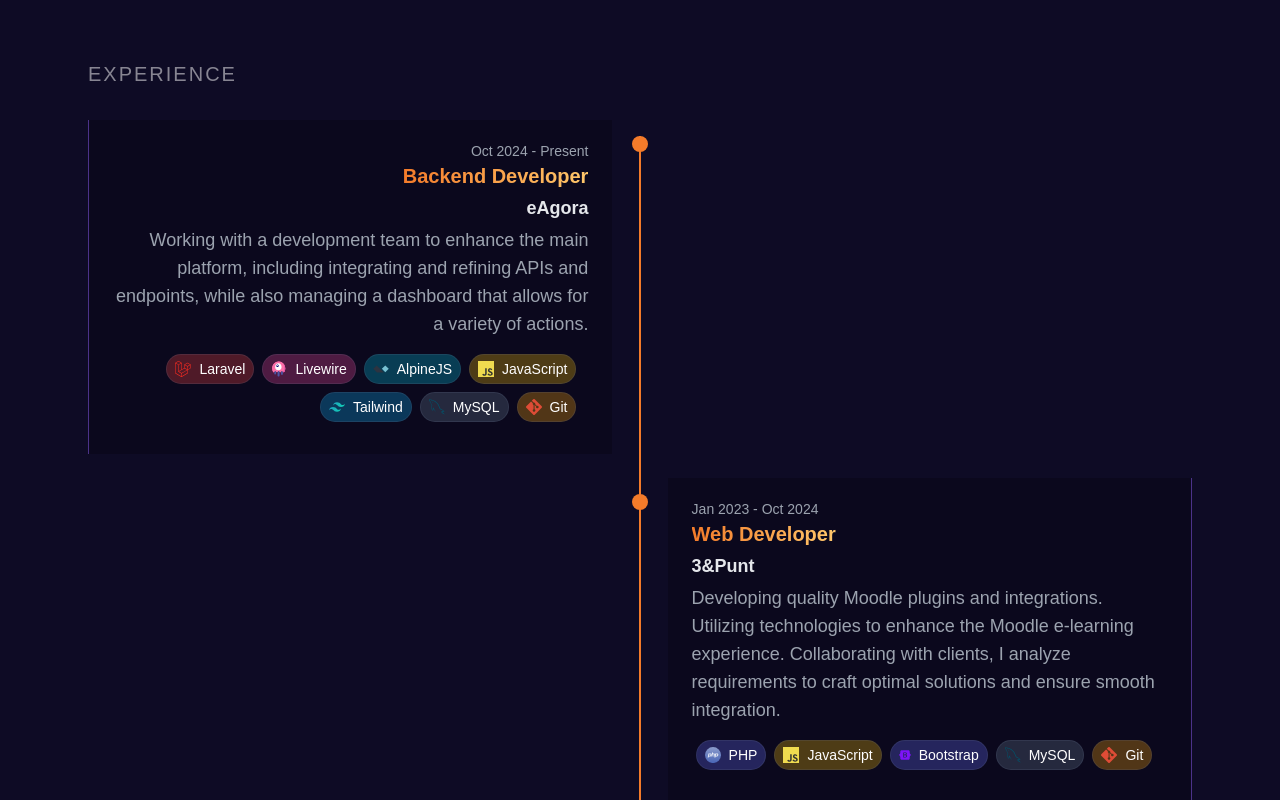
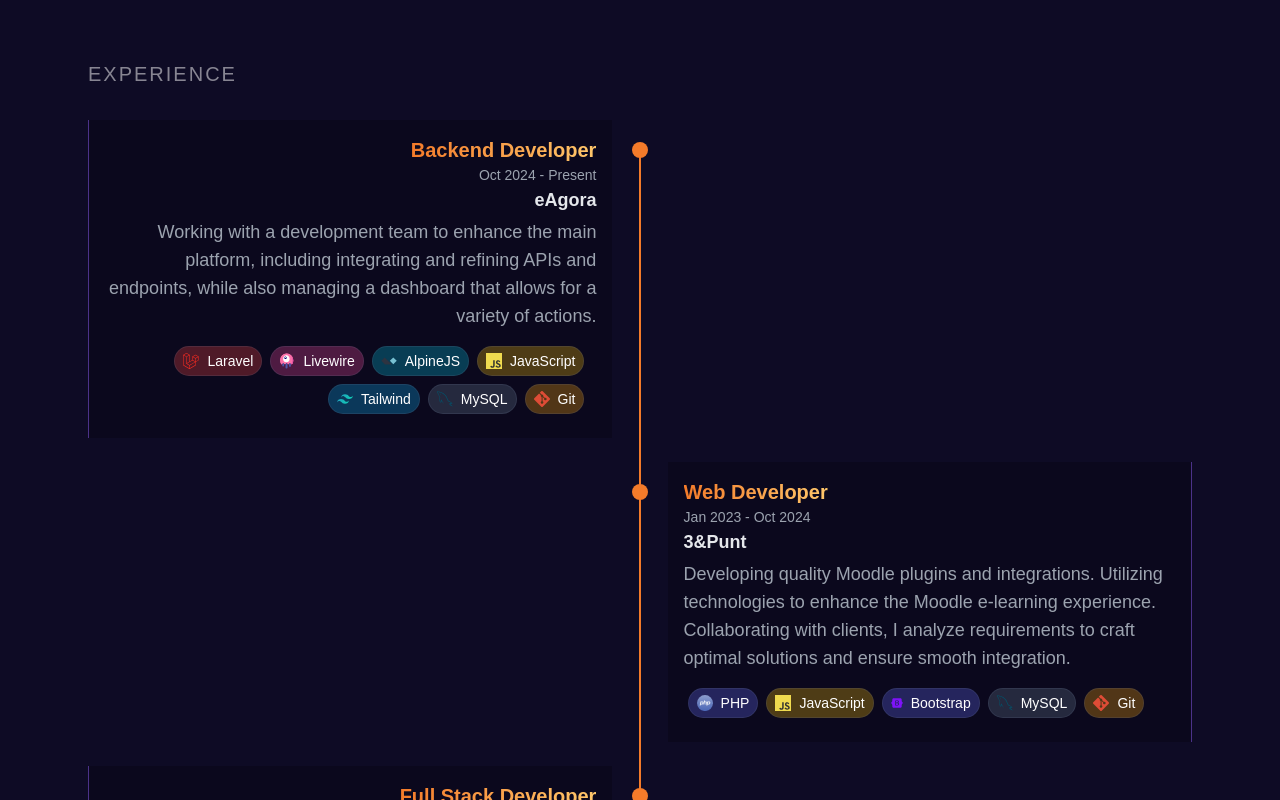
Before and after one commit to umigam3/personal-portfolio-v2, a Next.js app: page / in a window 1280 px wide. Shown: the part 1260-2060 px from the top of the page. Built offline with nearby package versions, Linux system fonts and the light colour scheme.

Commit message:
experience design

```diff
--- a/src/components/experience/Experience.tsx
+++ b/src/components/experience/Experience.tsx
@@ -25,7 +25,7 @@
     >
       <Title label="Experience" />
       <div className="relative h-full">
-        <div className="hidden lg:block absolute ml-2 lg:ml-0 left-0 top-4 lg:left-1/2 w-[2px] bg-[#F47B2A] transform -translate-x-1/2 h-full"></div>
+        <div className="absolute ml-2 lg:ml-0 left-0 top-4 lg:left-1/2 w-[2px] bg-[#F47B2A] transform -translate-x-1/2 h-[97%] mt-4"></div>
 
         <ExperienceCard
           date="Oct 2024 - Present"
--- a/src/components/experience/ExperienceCard.tsx
+++ b/src/components/experience/ExperienceCard.tsx
@@ -15,20 +15,20 @@
 }) {
   return (
     <div className="relative w-full pb-6">
-      <div className="hidden lg:block absolute ml-2 lg:ml-0 bg-[#F47B2A] w-4 h-4 rounded-full top-4 left-0 lg:left-1/2 transform -translate-x-1/2"></div>
+      <div className="absolute ml-2 lg:ml-0 bg-[#F47B2A] w-4 h-4 rounded-full top-4 left-0 lg:left-1/2 transform -translate-x-1/2 mt-1.5"></div>
       <div
-        className={`relative ml-0 bg-black/20 p-6 rounded-tl-xl rounded-bl-xl lg:rounded-none
+        className={`relative ml-6 lg:ml-0 bg-black/20 p-4 lg:rounded-none
             ${
               side == "right"
                 ? "lg:left-[52.5%] lg:w-[47.5%] border-r-violet-500/50 border-r-[1px]"
                 : "lg:w-[47.5%] lg:text-right lg:border-l-violet-500/50 lg:border-l-[1px] lg:border-r-0 border-l-0 border-r-violet-500/50 border-r-[1px]"
             }`}
       >
+        <span className="bg-gradient-to-r from-[#F47B2A] to-[#FFC76B] inline-block text-transparent bg-clip-text text-xl font-bold mb-1">
+          {position}
+        </span>
         <span className="block mb-1 text-sm leading-none text-gray-400 dark:text-gray-500">
           {date}
-        </span>
-        <span className="bg-gradient-to-r from-[#F47B2A] to-[#FFC76B] inline-block text-transparent bg-clip-text text-xl font-bold mb-1">
-          {position}
         </span>
         <h3 className="text-lg font-semibold mb-1 text-gray-200">{company}</h3>
         <p className="md:text-lg mb-4 text-gray-400 dark:text-gray-400">
```
